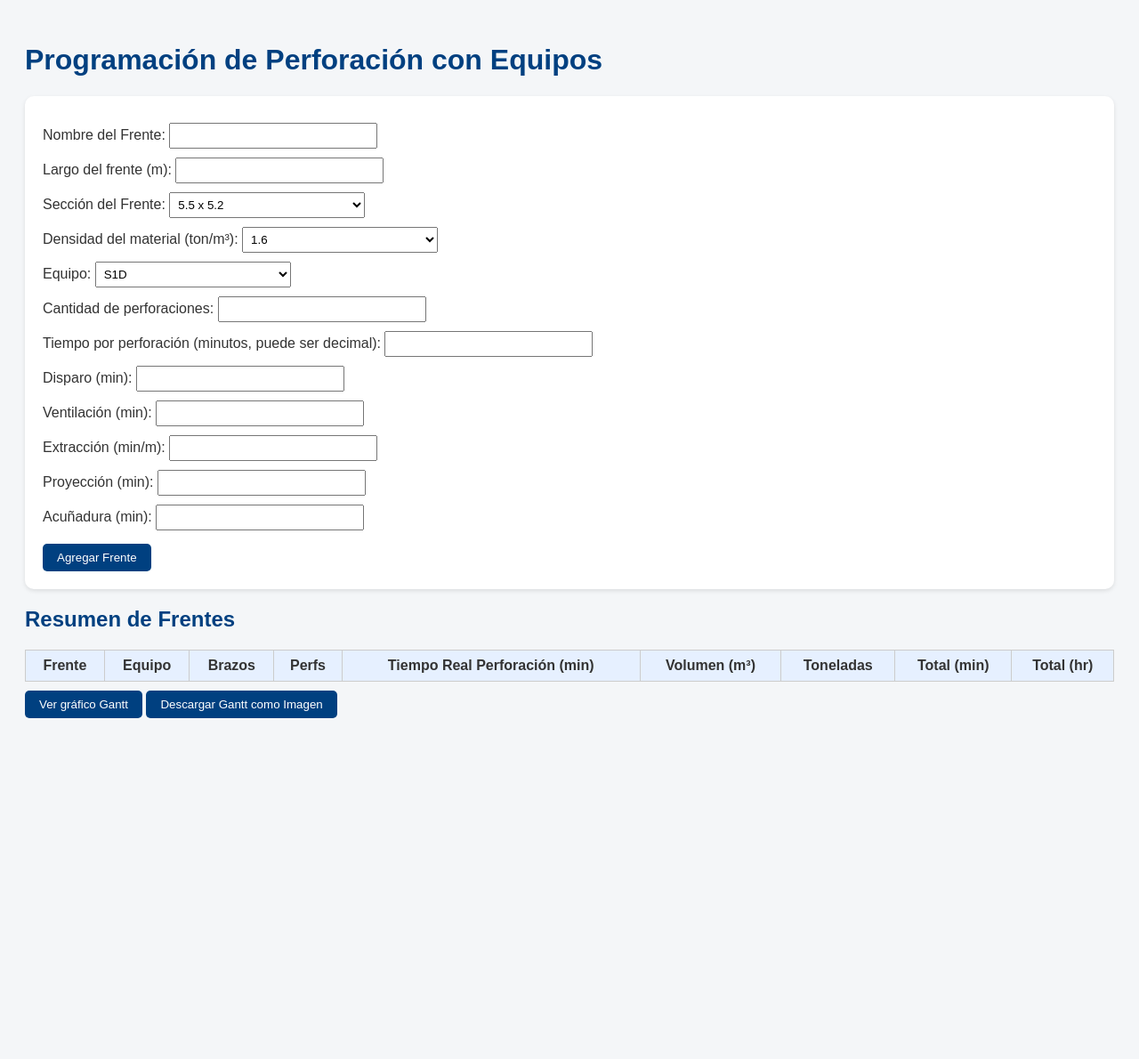
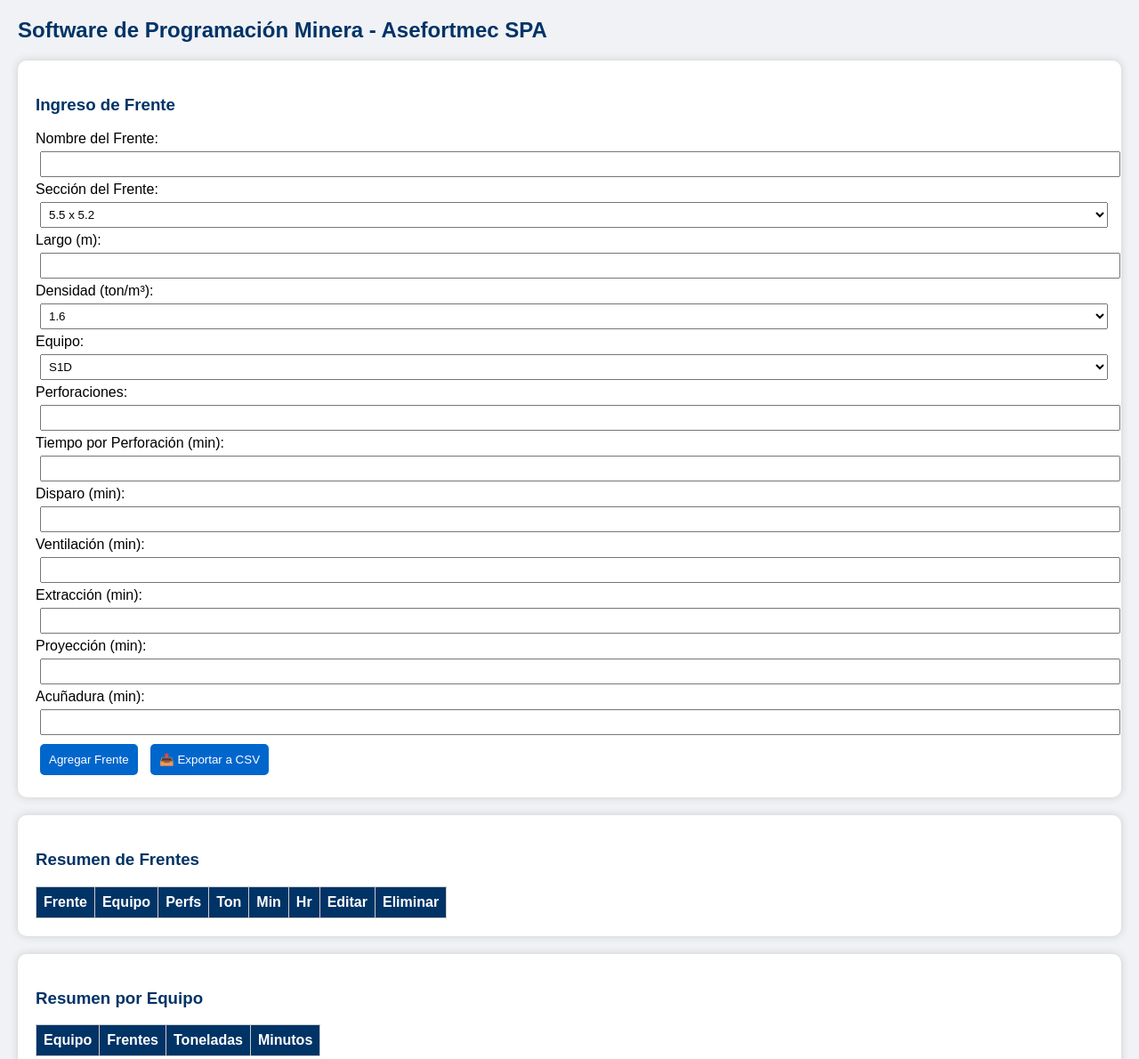
Before and after one commit to berny1520/programacion-ciclos-mineria, a plain HTML site: page index.html in a window 1280 px wide. Shown: the top 1190 px of the page at 89% size. Before the commit the page ends 835 px from the top, so only its background shows below. Drawn offline with nearby package versions, Linux system fonts and the light colour scheme.

Commit message:
Add files via upload

```diff
--- a/index.html
+++ b/index.html
@@ -1,153 +1,167 @@
-
 <!DOCTYPE html>
 <html lang="es">
 <head>
-  <meta charset="UTF-8" />
-  <title>Software Minero - Perforación Real por Equipo</title>
-  <script src="https://cdnjs.cloudflare.com/ajax/libs/html2canvas/1.4.1/html2canvas.min.js"></script>
+  <meta charset="UTF-8">
+  <title>Software Minero - Asefortmec SPA</title>
+  <script src="https://cdn.jsdelivr.net/npm/chart.js"></script>
   <style>
-    body { font-family: Arial, sans-serif; background-color: #f4f6f8; color: #333; padding: 20px; }
-    h1, h2 { color: #004080; }
-    form, .contenedorGantt { background: #ffffff; padding: 20px; border-radius: 10px; margin-top: 20px; box-shadow: 0 2px 5px rgba(0,0,0,0.1); }
-    label { display: block; margin: 10px 0 5px; }
-    input, select { padding: 5px; width: 220px; }
-    button { margin-top: 10px; padding: 8px 16px; background-color: #004080; color: white; border: none; border-radius: 5px; cursor: pointer; }
-    table { width: 100%; margin-top: 20px; border-collapse: collapse; background: #fff; }
-    th, td { border: 1px solid #ccc; padding: 8px; text-align: center; }
-    th { background-color: #e6f0ff; }
-    .barra { height: 20px; margin-right: 2px; display: inline-block; vertical-align: middle; position: relative; }
-    .barra span { position: absolute; left: 5px; top: 2px; font-size: 10px; color: white; }
-    .perforacion { background: #0074D9; }
-    .disparo { background: #FF4136; }
-    .ventilacion { background: #AAAAAA; }
-    .extraccion { background: #2ECC40; }
-    .proyeccion { background: #FF851B; }
-    .acunadura { background: #B10DC9; }
+    body { font-family: Arial; margin: 20px; background: #f0f2f5; }
+    h2, h3 { color: #003366; }
+    input, select { margin: 5px; padding: 5px; width: 100%; }
+    .seccion { background: white; border-radius: 10px; padding: 20px; margin-bottom: 20px; box-shadow: 0 0 10px #ccc; }
+    .btn { padding: 10px; margin: 5px; border: none; border-radius: 5px; background: #0066cc; color: white; cursor: pointer; }
+    .btn-red { background-color: #cc3300; }
+    table, th, td { border: 1px solid #ccc; border-collapse: collapse; padding: 8px; text-align: center; }
+    th { background-color: #003366; color: white; }
+    canvas { background: white; border-radius: 10px; padding: 20px; }
   </style>
 </head>
 <body>
-  <h1>Programación de Perforación con Equipos</h1>
+  <h2>Software de Programación Minera - Asefortmec SPA</h2>
 
-  <form id="formFrente">
-    <label>Nombre del Frente: <input type="text" id="frente" required></label>
-    <label>Largo del frente (m): <input type="number" step="0.1" id="largo" required></label>
+  <div class="seccion">
+    <h3>Ingreso de Frente</h3>
+    <label>Nombre del Frente: <input id="nombreFrente"></label>
     <label>Sección del Frente:
-      <select id="seccion">
-        <option value="5.5x5.2">5.5 x 5.2</option>
-        <option value="4.5x4.5">4.5 x 4.5</option>
-        <option value="6.0x6.0">6.0 x 6.0</option>
-        <option value="7.0x7.0">7.0 x 7.0</option>
-      </select>
+      <select id="seccionFrente">
+        <option>5.5 x 5.2</option><option>4.5 x 4.5</option><option>6.0 x 6.0</option><option>7.0 x 7.0</option>
+      </select></label>
+    <label>Largo (m): <input id="largoFrente" type="number" step="0.1"></label>
+    <label>Densidad (ton/m³):
+      <select id="densidad"><option value="1.6">1.6</option><option value="1.8">1.8</option><option value="2.0">2.0</option><option value="2.2">2.2</option></select>
     </label>
-    <label>Densidad del material (ton/m³):
-      <select id="densidad">
-        <option value="1.6">1.6</option>
-        <option value="1.8">1.8</option>
-        <option value="2.0">2.0</option>
-        <option value="2.2">2.2</option>
-      </select>
-    </label>
-
     <label>Equipo:
       <select id="equipo">
-        <option value="S1D">S1D</option>
-        <option value="282">282</option>
-        <option value="M2C">M2C</option>
-        <option value="E2C">E2C</option>
-        <option value="XE3C">XE3C</option>
-        <option value="S2">S2</option>
-      </select>
-    </label>
+        <option value="S1D">S1D</option><option value="282">282</option><option value="M2C">M2C</option>
+        <option value="E2C">E2C</option><option value="XE3C">XE3C</option><option value="S2">S2</option>
+      </select></label>
+    <label>Perforaciones: <input id="perforaciones" type="number"></label>
+    <label>Tiempo por Perforación (min): <input id="tiempoPerf" type="number"></label>
+    <label>Disparo (min): <input id="disparo" type="number"></label>
+    <label>Ventilación (min): <input id="ventilacion" type="number"></label>
+    <label>Extracción (min): <input id="extraccion" type="number"></label>
+    <label>Proyección (min): <input id="proyeccion" type="number"></label>
+    <label>Acuñadura (min): <input id="acunadura" type="number"></label>
+    <button class="btn" onclick="agregarFrente()">Agregar Frente</button>
+    <button class="btn" onclick="exportarCSV()">📤 Exportar a CSV</button>
+  </div>
 
-    <label>Cantidad de perforaciones: <input type="number" id="perforaciones" required></label>
-    <label>Tiempo por perforación (minutos, puede ser decimal): <input type="number" step="0.1" id="tiempoPorPerforacion" required></label>
+  <div class="seccion">
+    <h3>Resumen de Frentes</h3>
+    <table id="tablaFrentes">
+      <thead>
+        <tr><th>Frente</th><th>Equipo</th><th>Perfs</th><th>Ton</th><th>Min</th><th>Hr</th><th>Editar</th><th>Eliminar</th></tr>
+      </thead>
+      <tbody></tbody>
+    </table>
+  </div>
 
-    <label>Disparo (min): <input type="number" id="disparo" required></label>
-    <label>Ventilación (min): <input type="number" id="ventilacion" required></label>
-    <label>Extracción (min/m): <input type="number" step="0.1" id="extraccion" required></label>
-    <label>Proyección (min): <input type="number" id="proyeccion" required></label>
-    <label>Acuñadura (min): <input type="number" id="acunadura" required></label>
-    <button type="submit">Agregar Frente</button>
-  </form>
-
-  <h2>Resumen de Frentes</h2>
-  <table id="tablaResultados">
-    <tr>
-      <th>Frente</th><th>Equipo</th><th>Brazos</th><th>Perfs</th><th>Tiempo Real Perforación (min)</th>
-      <th>Volumen (m³)</th><th>Toneladas</th><th>Total (min)</th><th>Total (hr)</th>
-    </tr>
+  <div class="seccion">
+    <h3>Resumen por Equipo</h3>
+    <table id="tablaResumen">
+      <thead><tr><th>Equipo</th><th>Frentes</th><th>Toneladas</th><th>Minutos</th></tr></thead>
+      <tbody></tbody>
     </table>
-
-  <button onclick="mostrarGantt()">Ver gráfico Gantt</button>
-  <button onclick="exportarGantt()">Descargar Gantt como Imagen</button>
-  <div class="contenedorGantt" id="contenedorGantt" style="display:none;"></div>
+    <canvas id="graficoToneladas" height="150"></canvas>
+    <canvas id="graficoTiempo" height="150"></canvas>
+  </div>
 
 <script>
-    const equipos = { "S1D": 1, "282": 1, "M2C": 2, "E2C": 2, "XE3C": 3, "S2": 2 };
-    const frentes = [];
+const brazosEquipo = {{ S1D: 1, "282": 1, M2C: 2, E2C: 2, XE3C: 3, S2: 2 }};
+let frentes = [];
 
-    document.getElementById('formFrente').addEventListener('submit', function(e) {
-      e.preventDefault();
-      const frente = document.getElementById('frente').value;
-      const largo = parseFloat(document.getElementById('largo').value);
-      const seccion = document.getElementById('seccion').value;
-      const densidad = parseFloat(document.getElementById('densidad').value);
-      const equipo = document.getElementById('equipo').value;
-      const brazos = equipos[equipo];
-      const perforaciones = parseInt(document.getElementById('perforaciones').value);
-      const tiempoPorPerf = parseFloat(document.getElementById('tiempoPorPerforacion').value);
-      const disparo = parseFloat(document.getElementById('disparo').value);
-      const ventilacion = parseFloat(document.getElementById('ventilacion').value);
-      const extraccion = parseFloat(document.getElementById('extraccion').value);
-      const proyeccion = parseFloat(document.getElementById('proyeccion').value);
-      const acunadura = parseFloat(document.getElementById('acunadura').value);
+function agregarFrente() {
+  const nombre = v("nombreFrente"), seccion = v("seccionFrente"), largo = +v("largoFrente"), densidad = +v("densidad");
+  const equipo = v("equipo"), perfs = +v("perforaciones"), tperf = +v("tiempoPerf"), disparo = +v("disparo");
+  const vent = +v("ventilacion"), extr = +v("extraccion"), proy = +v("proyeccion"), acu = +v("acunadura");
 
-      const tiempoRealPerforacion = (perforaciones * tiempoPorPerf) / brazos;
-      const extTotal = extraccion * largo;
-      const totalMin = tiempoRealPerforacion + disparo + ventilacion + extTotal + proyeccion + acunadura;
+  const [ancho, alto] = seccion.split("x").map(Number);
+  const volumen = ancho * alto * largo;
+  const ton = volumen * densidad;
+  const brazos = brazosEquipo[equipo];
+  const tPerforar = (perfs * tperf) / brazos;
+  const totalMin = tPerforar + disparo + vent + extr + proy + acu;
   const totalHr = (totalMin / 60).toFixed(2);
 
-      const [ancho, alto] = seccion.split("x").map(Number);
-      const volumen = largo * ancho * alto;
-      const toneladas = volumen * densidad;
+  frentes.push({ nombre, equipo, perfs, toneladas: ton.toFixed(1), tiempo: Math.round(totalMin), horas: totalHr });
+  guardar();
+  render();
+}
 
-      const fila = document.getElementById('tablaResultados').insertRow(-1);
-      fila.innerHTML = `<td>${frente}</td><td>${equipo}</td><td>${brazos}</td><td>${perforaciones}</td>
-                        <td>${tiempoRealPerforacion.toFixed(1)}</td><td>${volumen.toFixed(1)}</td><td>${toneladas.toFixed(1)}</td>
-                        <td>${totalMin.toFixed(1)}</td><td>${totalHr}</td>`;
+function render() {
+  const tb = document.querySelector("#tablaFrentes tbody");
+  tb.innerHTML = "";
+  frentes.forEach((f, i) => {
+    tb.innerHTML += `<tr><td>${f.nombre}</td><td>${f.equipo}</td><td>${f.perfs}</td><td>${f.toneladas}</td><td>${f.tiempo}</td><td>${f.horas}</td>
+    <td><button class='btn' onclick='editar(${i})'>✏️</button></td>
+    <td><button class='btn btn-red' onclick='eliminar(${i})'>🗑️</button></td></tr>`;
+  });
+  resumenEquipo();
+}
 
-      frentes.push({ frente, tiempoRealPerforacion, disparo, ventilacion, extTotal, proyeccion, acunadura });
+function exportarCSV() {
+  let csv = "Frente,Equipo,Perfs,Toneladas,Min,Hor\n";
+  frentes.forEach(f => csv += `${f.nombre},${f.equipo},${f.perfs},${f.toneladas},${f.tiempo},${f.horas}\n`);
+  const blob = new Blob([csv], { type: "text/csv" });
+  const a = document.createElement("a");
+  a.href = URL.createObjectURL(blob);
+  a.download = "frentes_Asefortmec.csv";
+  a.click();
+}
+
+function editar(i) {
+  const f = frentes[i];
+  const nuevo = prompt("Editar (nombre,equipo,perfs,ton,tiempo):", `${f.nombre},${f.equipo},${f.perfs},${f.toneladas},${f.tiempo}`);
+  if (nuevo) {
+    const [n, e, p, t, m] = nuevo.split(",");
+    frentes[i] = { nombre: n, equipo: e, perfs: +p, toneladas: t, tiempo: +m, horas: (+m/60).toFixed(2) };
+    guardar();
+    render();
+  }
+}
+
+function eliminar(i) {
+  if (confirm("¿Eliminar?")) { frentes.splice(i, 1); guardar(); render(); }
+}
+
+function resumenEquipo() {
+  const resumen = {};
+  frentes.forEach(f => {
+    if (!resumen[f.equipo]) resumen[f.equipo] = { frentes: 0, toneladas: 0, tiempo: 0 };
+    resumen[f.equipo].frentes += 1;
+    resumen[f.equipo].toneladas += +f.toneladas;
+    resumen[f.equipo].tiempo += f.tiempo;
   });
+  const tr = document.querySelector("#tablaResumen tbody");
+  tr.innerHTML = "";
+  const etiquetas = [], dataTon = [], dataMin = [];
+  for (const e in resumen) {
+    const r = resumen[e];
+    tr.innerHTML += `<tr><td>${e}</td><td>${r.frentes}</td><td>${r.toneladas.toFixed(1)}</td><td>${r.tiempo}</td></tr>`;
+    etiquetas.push(e); dataTon.push(r.toneladas); dataMin.push(r.tiempo);
+  }
+  graficar("graficoToneladas", "Toneladas por Equipo", etiquetas, dataTon, "#3399ff");
+  graficar("graficoTiempo", "Minutos por Equipo", etiquetas, dataMin, "#cc6600");
+}
 
-    function mostrarGantt() {
-      const contenedor = document.getElementById('contenedorGantt');
-      contenedor.innerHTML = "";
-      contenedor.style.display = 'block';
-      frentes.forEach(f => {
-        const fila = document.createElement('div');
-        fila.innerHTML = `<strong>${f.frente}</strong><br>` +
-          crearBarra("perforacion", f.tiempoRealPerforacion) +
-          crearBarra("disparo", f.disparo) +
-          crearBarra("ventilacion", f.ventilacion) +
-          crearBarra("extraccion", f.extTotal) +
-          crearBarra("proyeccion", f.proyeccion) +
-          crearBarra("acunadura", f.acunadura);
-        contenedor.appendChild(fila);
+function graficar(id, label, labels, data, color) {
+  new Chart(document.getElementById(id), {
+    type: "bar",
+    data: { labels: labels, datasets: [{ label: label, data: data, backgroundColor: color }] },
+    options: { responsive: true, plugins: { legend: { display: false } } }
   });
 }
 
-    function crearBarra(tipo, valor) {
-      const horas = (valor / 60).toFixed(1);
-      return `<span class='barra ${tipo}' style='width:${valor}px'><span>${horas}h</span></span>`;
+function guardar() {
+  localStorage.setItem("frentesAsefortmec", JSON.stringify(frentes));
 }
 
-    function exportarGantt() {
-      html2canvas(document.getElementById("contenedorGantt")).then(canvas => {
-        const link = document.createElement("a");
-        link.download = "gantt_" + new Date().toISOString().slice(0,10) + ".png";
-        link.href = canvas.toDataURL();
-        link.click();
-      });
+function v(id) { return document.getElementById(id).value; }
+
+window.onload = () => {
+  const guardados = localStorage.getItem("frentesAsefortmec");
+  if (guardados) frentes = JSON.parse(guardados);
+  render();
 }
 </script>
 </body>
```
Lines whose indentation alone changed are shown as unchanged.
